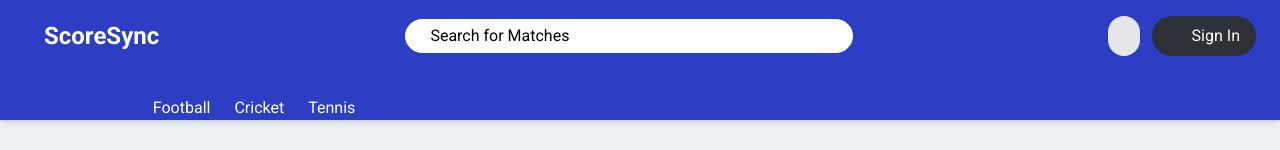
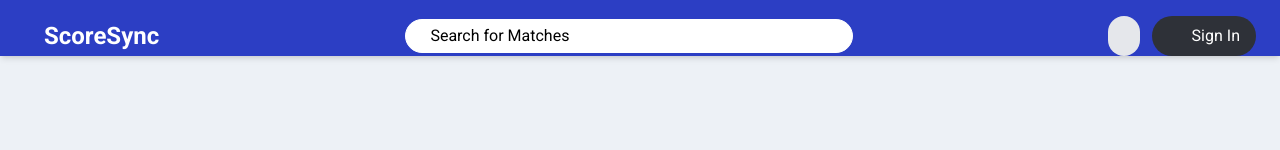
Before and after one commit to dev-shikhar/ScoreSync, a React (Vite) app in the folder client/: page / in a window 1280 px wide. Shown: the top 150 px of the page. Built offline with nearby package versions, Linux system fonts and the light colour scheme; no server answers; some icons are missing.

Commit message:
Bug fixes

```diff
--- a/client/src/Components/LandingPage/Navbar.jsx
+++ b/client/src/Components/LandingPage/Navbar.jsx
@@ -64,7 +64,7 @@ const Navbar = () => {
         </button>
       </form>
       <div className="w-full"></div>
-      <div className="w-[80%] mx-auto mt-2">
+      {/* <div className="w-[80%] mx-auto mt-2">
         <ul className="flex text-white ">
           <li className="px-3 pt-2 rounded transition duration-300 hover:bg-[#ffffff1a] hover:opacity-80">
             <Link>
@@ -87,7 +87,7 @@ const Navbar = () => {
             </Link>
           </li>
         </ul>
-      </div>
+      </div> */}
     </nav>
   );
 };
```
